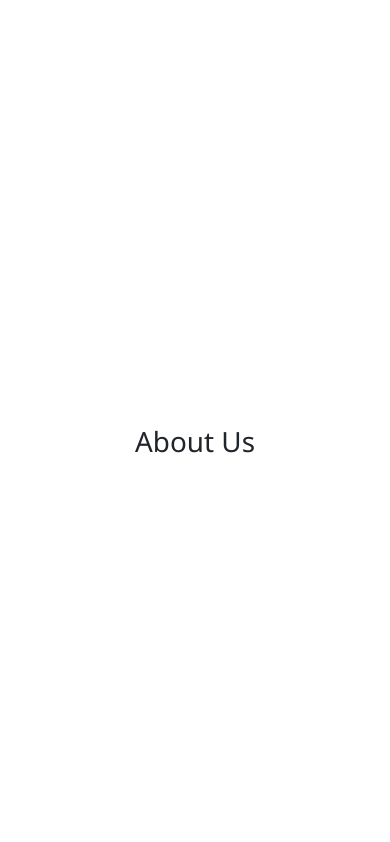
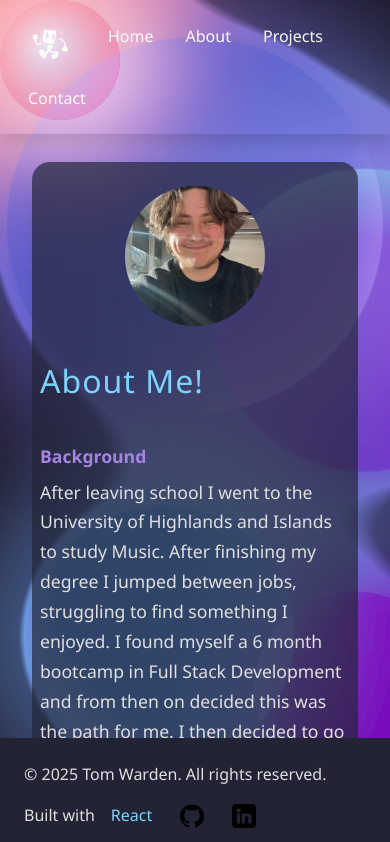
Before and after one commit to tomlukewarden/developer-portfolio, a React (Vite) app: page /about in a window 390 px wide. Shown: the top 842 px of the page. Built offline with nearby package versions, Linux system fonts and the light colour scheme.

Commit message:
Add AboutContent component and styles for the About section
- Created AboutContent component with background and professional interests sections.
- Added corresponding CSS styles for layout, typography, and responsiveness.

```diff
--- a/src/App.css
+++ b/src/App.css
@@ -2,6 +2,7 @@
   max-width: 1280px;
   margin: 0 auto;
   padding: 2rem;
+  color: white;
   text-align: center;
 font-family: 'Segoe UI', Tahoma, Geneva, Verdana, sans-serif;
 }
--- a/src/pages/about.jsx
+++ b/src/pages/about.jsx
@@ -1,7 +1,15 @@
+import Header from './components/header';
+import Footer from './components/footer';
+import Bubbles from './components/bubbles';
+import AboutContent from './components/aboutContent';
+import "./styles/about.css";
 function About(){
     return (
-        <div className="container mt-5">
-        <h1>About Us</h1>
+        <div className="about-wrapper">
+        <Bubbles/>
+        <Header/>
+        <AboutContent/>
+        <Footer/>
         </div>
     );
 }
--- /dev/null
+++ b/src/pages/components/aboutContent.jsx
@@ -0,0 +1,32 @@
+function AboutContent() {
+  return (
+    <div className="about-content">
+      <img className="me" src="src/assets/me.jpeg" alt="Portrait of Tom Warden" />
+      <div className="about-text">
+        <h1>About Me!</h1>
+
+        <section>
+          <h3>Background</h3>
+          <p>
+            After leaving school I went to the University of Highlands and Islands to study Music. After finishing my degree I jumped between jobs, struggling to find something I enjoyed.
+            I found myself a 6 month bootcamp in Full Stack Development and from then on decided this was the path for me.
+            I then decided to go back to education and get a Masters in Computer Science at the University of Dundee.
+            I have always had an interest in computers and technology, so this felt like a natural step for me.
+            Coming back has given me a newfound confidence in not only myself but my work.
+          </p>
+        </section>
+
+        <section>
+          <h3>Professional Interests</h3>
+          <p>
+            In industry and in my education I have always been UI focused. I enjoy making things easy on the eye and fun for the user!
+            As well as this, I like making difficult aspects of the work environment easier.
+            Finding creative solutions is important and I love when I get the opportunity to step outside the regular realms of thinking. For Frontend Web Development, React is my go to, I really enjoy building components, I think this is a great and organised way to work! For Backend or Software Development, python is my go to. I think the flexibility and ease of use is great, and I love the libraries that are available.
+          </p>
+        </section>
+      </div>
+    </div>
+  );
+}
+
+export default AboutContent;
--- /dev/null
+++ b/src/pages/styles/about.css
@@ -0,0 +1,83 @@
+.about-content {
+  display: flex;
+  flex-direction: row;
+  align-items: center;
+  justify-content: center;
+  min-height: 70vh;
+  max-width: 1200px;
+  margin: 130px auto 0 auto;
+  margin-bottom: 60px;
+  padding: 60px 32px;
+  background: rgba(34, 36, 56, 0.7);
+  border-radius: 18px;
+  box-shadow: 0 8px 32px rgba(31, 38, 135, 0.18);
+  position: relative;
+  z-index: 10;
+  gap: 40px;
+}
+
+/* Image on the left */
+.about-content .me {
+  width: 220px;
+  height: 220px;
+  object-fit: cover;
+  object-position: center;
+  border-radius: 50%;
+  margin-bottom: 0;
+  flex-shrink: 0;
+  box-shadow: 0 4px 24px rgba(31, 38, 135, 0.12);
+}
+
+/* Content on the right */
+.about-text {
+  display: flex;
+  flex-direction: column;
+  align-items: flex-start;
+  justify-content: center;
+  flex: 1;
+}
+
+.about-text h1 {
+  font-size: 2.5rem;
+  margin-bottom: 18px;
+  color: #7dd3fc;
+  letter-spacing: 1px;
+  text-align: left;
+}
+
+.about-text h3 {
+  font-size: 1.4rem;
+  margin-top: 28px;
+  margin-bottom: 10px;
+  color: #a685e2;
+  font-weight: 600;
+  text-align: left;
+}
+
+.about-text p {
+  font-size: 1.1rem;
+  line-height: 1.7;
+  color: #e0e0e0;
+  margin-bottom: 10px;
+  text-align: left;
+}
+
+/* Responsive for mobile */
+@media (max-width: 800px) {
+  .about-content {
+    flex-direction: column;
+    padding: 24px 8px;
+    gap: 24px;
+  }
+  .about-content .me {
+    width: 140px;
+    height: 140px;
+    margin-bottom: 12px;
+  }
+  .about-text h1 {
+    font-size: 2rem;
+  }
+  .about-text h3 {
+    font-size: 1.1rem;
+  }
+}
```
Also changed, not shown: src/assets/me.jpeg (added).
